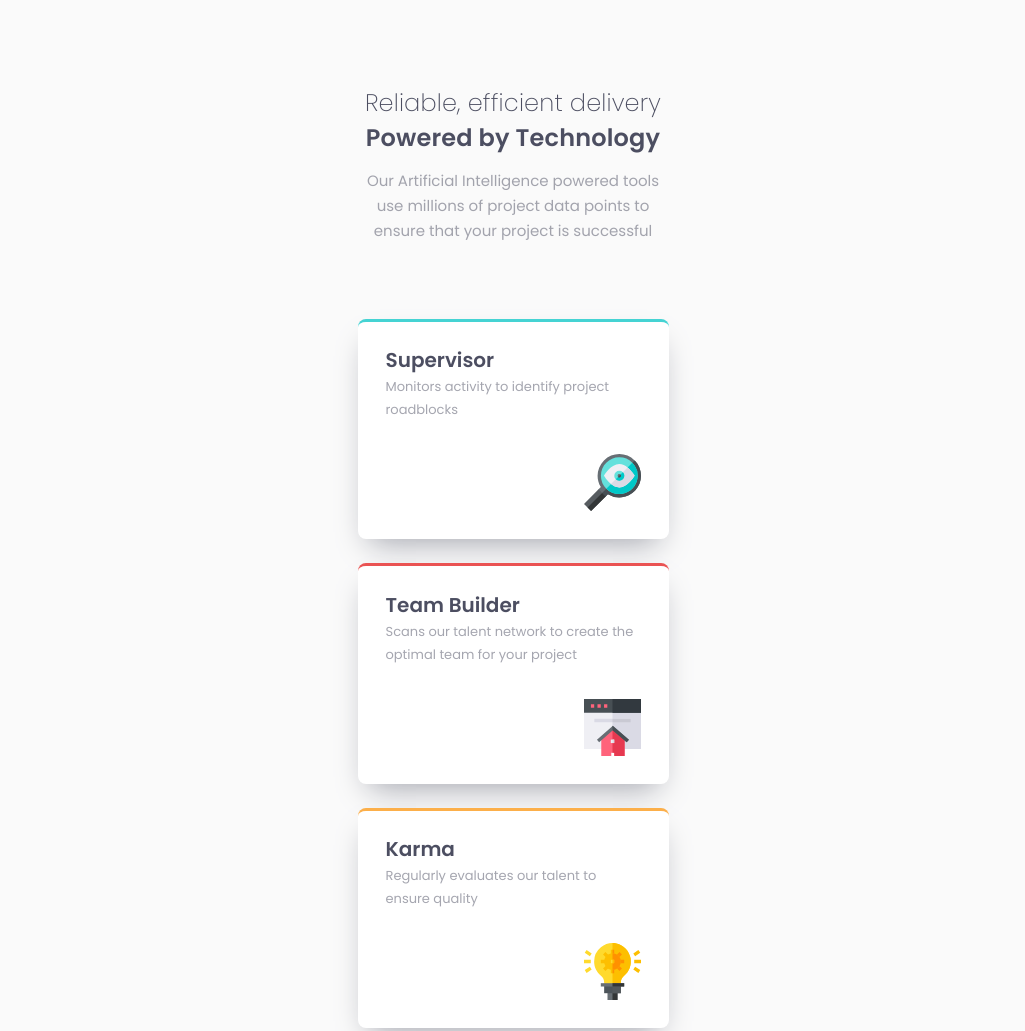
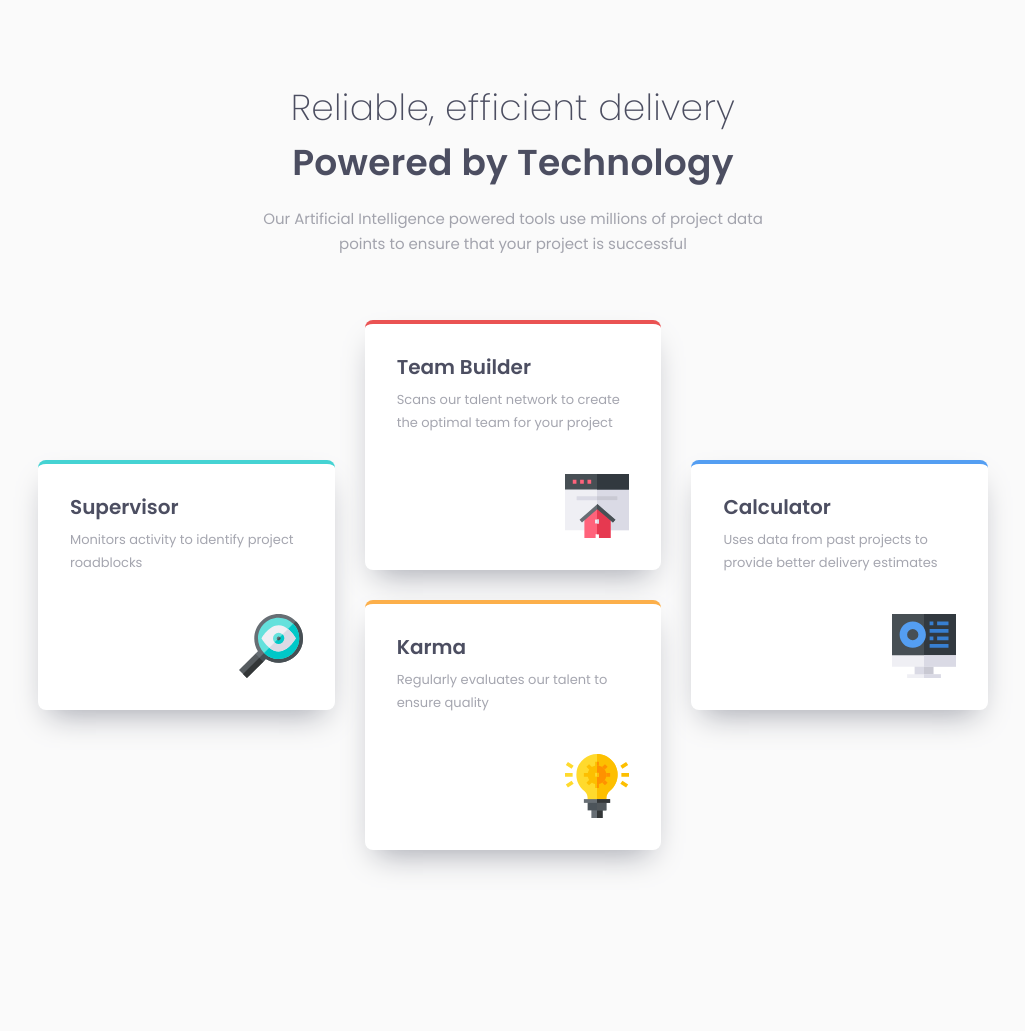
Before and after one commit to AcharaChisomSolomon/four-card-feature-section, a plain HTML site: page index.html in a window 1280 px wide. Shown: the top 1031 px of the page, without its empty margins (127-1152 px from the left). After the commit the page ends 930 px from the top, so only its background shows below. Drawn offline with Linux system fonts and the light colour scheme.

Commit message:
Update CSS styles for responsive layout in index.css

```diff
--- a/styles/index.css
+++ b/styles/index.css
@@ -115,3 +115,61 @@ img {
 .blue {
     border-top: 0.222rem solid var(--border-blue);
 }
+
+@media (min-width: 1000px) {
+    .main-container {
+        max-width: 90rem;
+        padding: 5rem 10.31rem;
+    }
+
+    header {
+        max-width: 33.75rem;
+        margin: 0 auto;
+        margin-bottom: 4rem;
+    }
+    .header__subtitle {
+        font-size: 2.25rem;
+        letter-spacing: 0.01563rem;
+    }
+    .header__title {
+        font-size: 2.25rem;
+        letter-spacing: 0.01563rem;
+        margin-bottom: 1rem;
+    }
+
+    .cards {
+        display: grid;
+        grid-template-columns: repeat(3, 1fr);
+        grid-template-rows: repeat(4, 1fr);
+        gap: 1.88rem;
+        max-width: 69.38rem;
+    }
+    .card {
+        padding: 1.75rem 2rem 2rem 2rem;
+        border-top-width: 0.25rem;
+    }
+    .card__title {
+        margin-bottom: 0.37rem;
+    }
+    .card__image {
+        width: 4rem;
+        height: 4rem;
+        margin-top: 2.5rem;
+    }
+    .cyan {
+        grid-column: 1 / 2;
+        grid-row: 2 / 4;
+    }
+    .red {
+        grid-column: 2 / 3;
+        grid-row: 1 / 3;
+    }
+    .orange {
+        grid-column: 2 / 3;
+        grid-row: 3 / 5;
+    }
+    .blue {
+        grid-column: 3 / 4;
+        grid-row: 2 / 4;
+    }
+}
```
